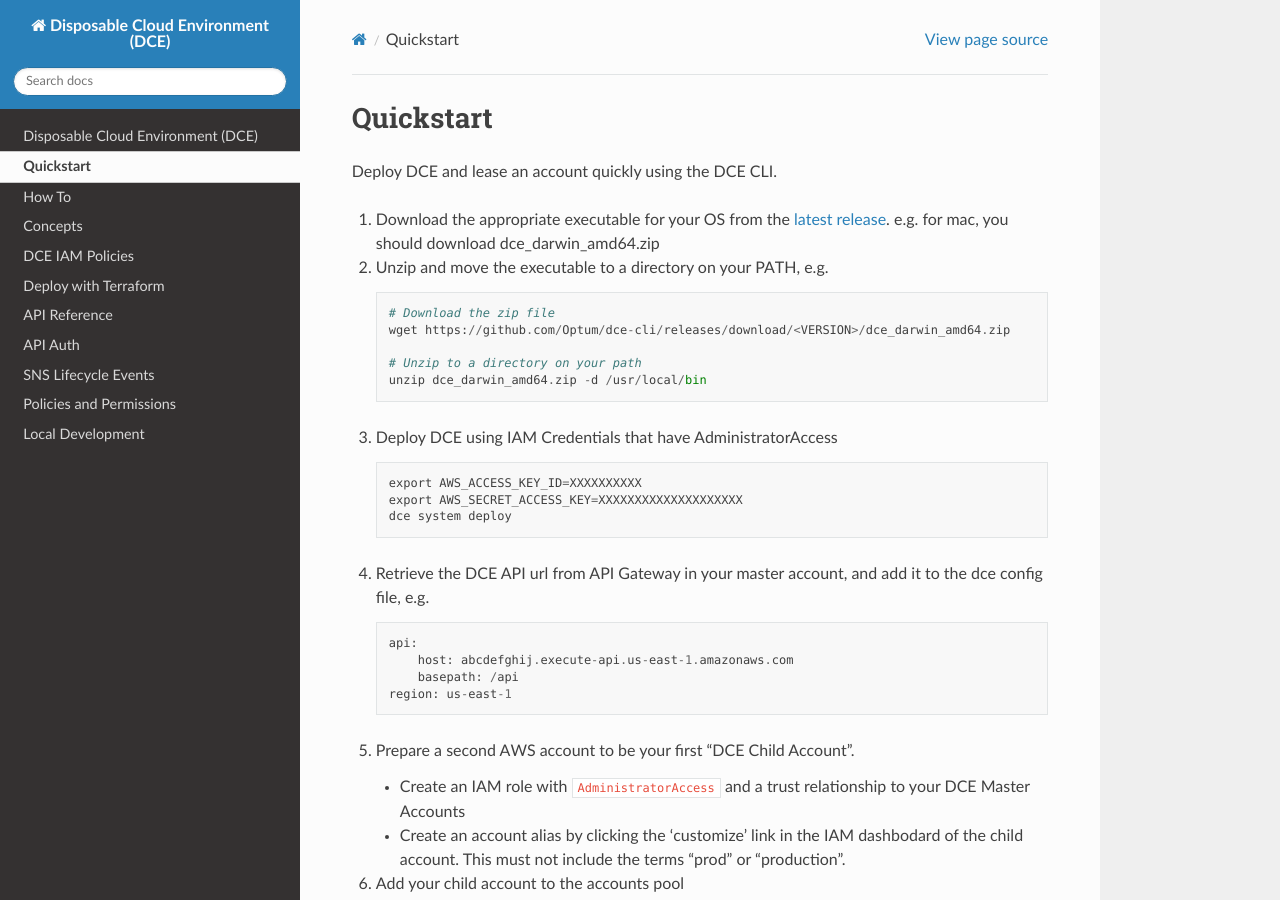
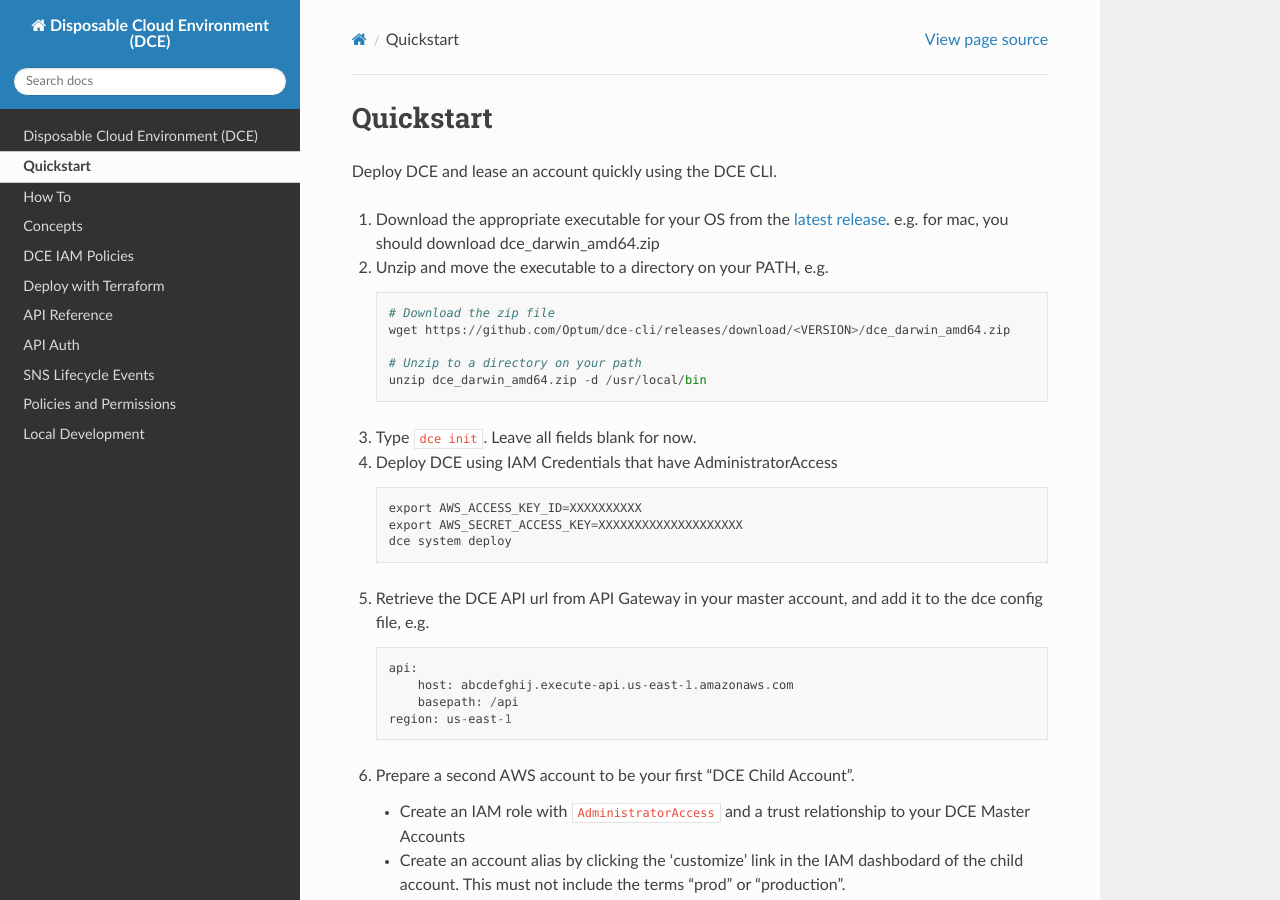
Before and after one commit to Optum/dce, a Sphinx documentation site: the page built from docs/quickstart.md, in a window 1280 px wide and 900 px high. Built offline with Sphinx 7.4.7 and the Read the Docs theme 2.0.0, drawn with Linux system fonts in a browser that asks for light colours.

Commit message:
Added dce init step

````diff
--- a/docs/quickstart.md
+++ b/docs/quickstart.md
@@ -13,6 +13,8 @@ Deploy DCE and lease an account quickly using the DCE CLI.
     # Unzip to a directory on your path
     unzip dce_darwin_amd64.zip -d /usr/local/bin
     ```
+
+1. Type `dce init`. Leave all fields blank for now.
 
 1. Deploy DCE using IAM Credentials that have AdministratorAccess
     ```
````
